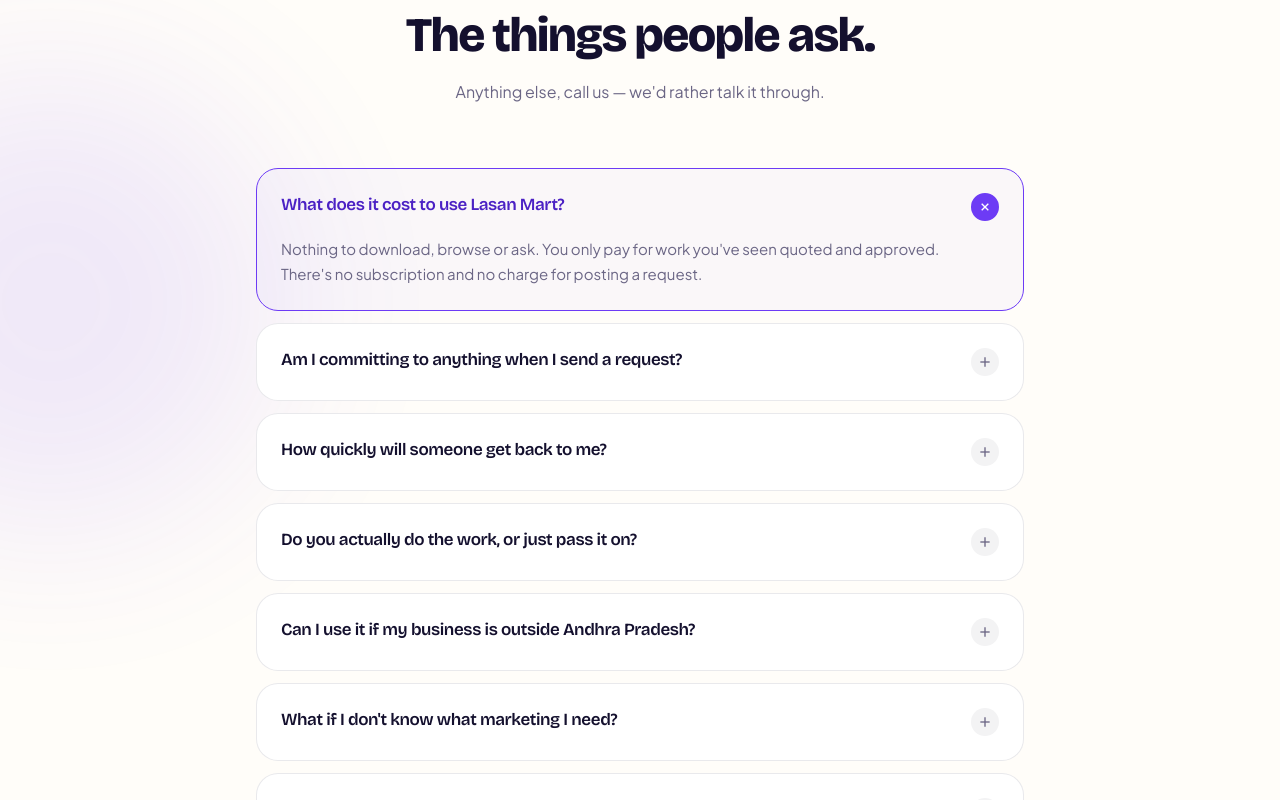
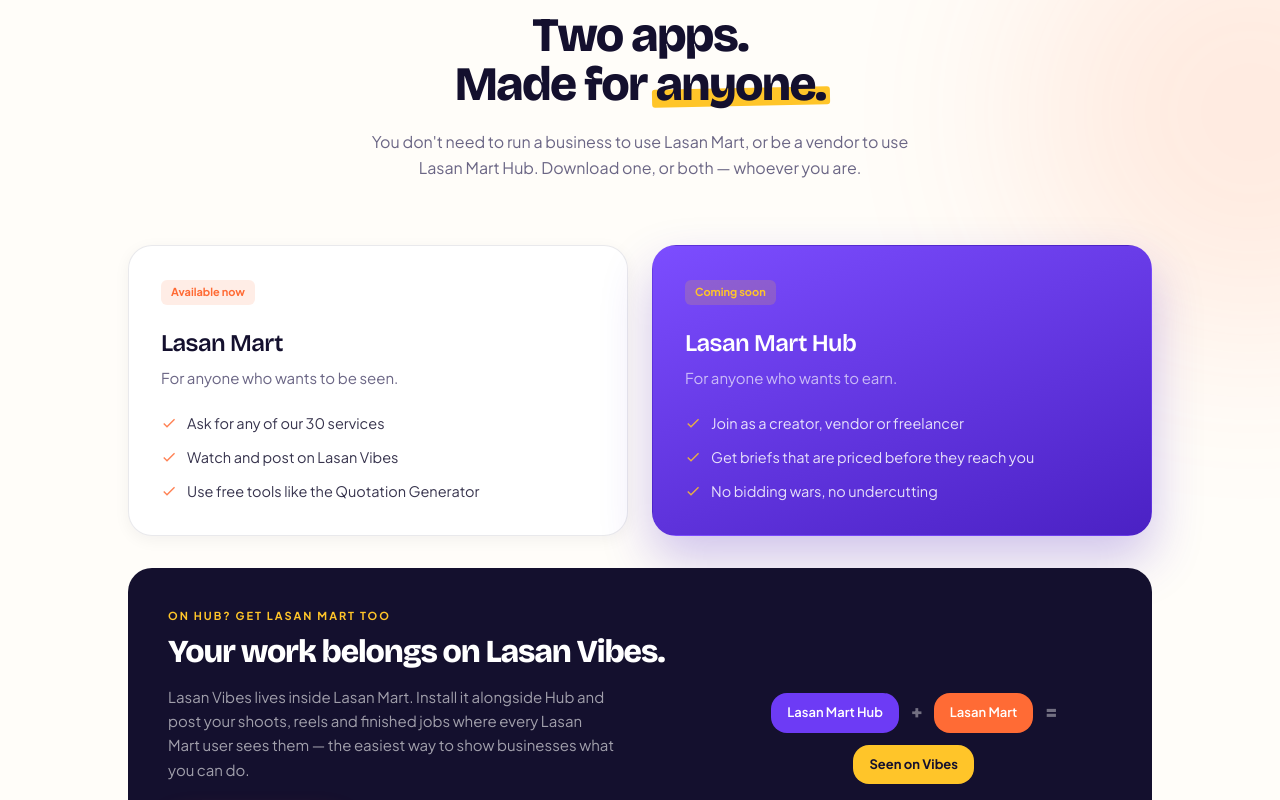
Before and after one commit to lasanlabs22-design/LASANMART_WEBSITE, a Next.js app: page / in a window 1280 px wide. Shown: the part 6600-7400 px from the top of the page. Built offline with nearby package versions, Linux system fonts and the light colour scheme.

Commit message:
Fix: Minor Fix for Lasan Vibes Intro

```diff
--- a/app/page.tsx
+++ b/app/page.tsx
@@ -902,6 +902,200 @@
         </div>
       </section>
 
+      {/* ==================== BOTH APPS ==================== */}
+      <section id="apps" className="relative py-28 px-5 overflow-hidden">
+        <div
+          className="blob drift"
+          style={{
+            width: 420,
+            height: 420,
+            top: "5%",
+            right: "-12%",
+            background: "var(--orange)",
+            opacity: 0.12,
+          }}
+        />
+
+        <div className="relative max-w-5xl mx-auto">
+          <Reveal>
+            <p
+              className="eyebrow text-center"
+              style={{ color: "var(--orange)" }}
+            >
+              Open to everyone
+            </p>
+            <h2
+              className="display text-center mt-4"
+              style={{ fontSize: "clamp(30px, 5vw, 48px)" }}
+            >
+              Two apps.
+              <br />
+              Made for <span className="marker">anyone.</span>
+            </h2>
+            <p
+              className="text-center mt-5 text-[16px] max-w-xl mx-auto leading-relaxed"
+              style={{ color: "var(--muted)" }}
+            >
+              You don&apos;t need to run a business to use Lasan Mart, or be a
+              vendor to use Lasan Mart Hub. Download one, or both — whoever you
+              are.
+            </p>
+          </Reveal>
+
+          <div className="grid md:grid-cols-2 gap-6 mt-16">
+            {[
+              {
+                name: "Lasan Mart",
+                tag: "Available now",
+                line: "For anyone who wants to be seen.",
+                points: [
+                  "Ask for any of our 30 services",
+                  "Watch and post on Lasan Vibes",
+                  "Use free tools like the Quotation Generator",
+                ],
+                dark: false,
+              },
+              {
+                name: "Lasan Mart Hub",
+                tag: "Coming soon",
+                line: "For anyone who wants to earn.",
+                points: [
+                  "Join as a creator, vendor or freelancer",
+                  "Get briefs that are priced before they reach you",
+                  "No bidding wars, no undercutting",
+                ],
+                dark: true,
+              },
+            ].map((app, i) => (
+              <Reveal key={app.name} delay={i * 0.1}>
+                <div
+                  className="rounded-[24px] p-8 h-full tilt"
+                  style={{
+                    background: app.dark
+                      ? "linear-gradient(160deg,#7C4DFF,#4B21C4)"
+                      : "#fff",
+                    border: app.dark
+                      ? "1px solid transparent"
+                      : "1px solid var(--line)",
+                    boxShadow: app.dark
+                      ? "0 24px 50px rgba(75,33,196,0.26)"
+                      : "0 4px 16px rgba(20,16,46,0.05)",
+                  }}
+                >
+                  <span
+                    className="inline-block text-[11px] font-bold px-2.5 py-1 rounded-md"
+                    style={{
+                      background: app.dark
+                        ? "rgba(255,197,41,0.18)"
+                        : "rgba(255,107,53,0.12)",
+                      color: app.dark ? "var(--yellow)" : "var(--orange)",
+                    }}
+                  >
+                    {app.tag}
+                  </span>
+
+                  <h3
+                    className="display-md text-[24px] mt-5"
+                    style={{ color: app.dark ? "#fff" : "var(--ink)" }}
+                  >
+                    {app.name}
+                  </h3>
+                  <p
+                    className="text-[15px] mt-1.5"
+                    style={{
+                      color: app.dark
+                        ? "rgba(255,255,255,0.65)"
+                        : "var(--muted)",
+                    }}
+                  >
+                    {app.line}
+                  </p>
+
+                  <ul className="space-y-3 mt-6">
+                    {app.points.map((p) => (
+                      <li
+                        key={p}
+                        className="flex items-start gap-2.5 text-[14.5px]"
+                        style={{
+                          color: app.dark ? "#fff" : "var(--ink)",
+                          opacity: 0.85,
+                        }}
+                      >
+                        <svg
+                          viewBox="0 0 24 24"
+                          fill={app.dark ? "var(--yellow)" : "var(--orange)"}
+                          className="w-4 h-4 shrink-0 mt-0.5"
+                        >
+                          <path d="M9 16.2 4.8 12l-1.4 1.4L9 19 21 7l-1.4-1.4L9 16.2Z" />
+                        </svg>
+                        {p}
+                      </li>
+                    ))}
+                  </ul>
+                </div>
+              </Reveal>
+            ))}
+          </div>
+
+          {/* Hub members should grab Mart too — that's where Vibes lives */}
+          <Reveal delay={0.2}>
+            <div
+              className="rounded-[24px] p-8 md:p-10 mt-8 grid md:grid-cols-[1.3fr_1fr] gap-8 items-center"
+              style={{ background: "var(--ink)" }}
+            >
+              <div>
+                <p className="eyebrow" style={{ color: "var(--yellow)" }}>
+                  On Hub? Get Lasan Mart too
+                </p>
+                <h3
+                  className="display text-white mt-3"
+                  style={{ fontSize: "clamp(24px, 3.4vw, 32px)" }}
+                >
+                  Your work belongs on Lasan Vibes.
+                </h3>
+                <p className="text-white/60 text-[15px] leading-relaxed mt-4 max-w-md">
+                  Lasan Vibes lives inside Lasan Mart. Install it alongside Hub
+                  and post your shoots, reels and finished jobs where every
+                  Lasan Mart user sees them — the easiest way to show
+                  businesses what you can do.
+                </p>
+                <div className="mt-7">
+                  <StoreButton />
+                </div>
+              </div>
+
+              <div className="flex flex-wrap items-center justify-center gap-3">
+                {[
+                  { label: "Lasan Mart Hub", c: "var(--violet)" },
+                  { label: "Lasan Mart", c: "var(--orange)" },
+                ].map((chip, i) => (
+                  <div key={chip.label} className="flex items-center gap-3">
+                    {i > 0 && (
+                      <span className="display text-[22px] text-white/40">
+                        +
+                      </span>
+                    )}
+                    <span
+                      className="px-4 py-2.5 rounded-2xl text-[13px] font-semibold text-white"
+                      style={{ background: chip.c }}
+                    >
+                      {chip.label}
+                    </span>
+                  </div>
+                ))}
+                <span className="display text-[22px] text-white/40">=</span>
+                <span
+                  className="px-4 py-2.5 rounded-2xl text-[13px] font-bold"
+                  style={{ background: "var(--yellow)", color: "var(--ink)" }}
+                >
+                  Seen on Vibes
+                </span>
+              </div>
+            </div>
+          </Reveal>
+        </div>
+      </section>
+
       {/* ==================== FAQ ==================== */}
       <section id="faq" className="relative py-28 px-5 overflow-hidden">
         <div
--- a/components/Faq.tsx
+++ b/components/Faq.tsx
@@ -34,7 +34,7 @@
   },
   {
     q: "What is Lasan Mart Hub, and should I be on it?",
-    a: "Lasan Mart Hub is the other side of the same business. If you provide services — you're a creator, run a printing or hoarding business, or freelance as a photographer, editor or marketer — that's the app for you. Businesses looking to buy marketing want Lasan Mart.",
+    a: "Lasan Mart Hub is the other side of the same business. If you provide services — you're a creator, run a printing or hoarding business, or freelance as a photographer, editor or marketer — that's where you get work. Both apps are open to anyone, though, and many people use both: install Lasan Mart alongside Hub to post your work on Lasan Vibes, where every Lasan Mart user can see it.",
   },
   {
     q: "How does a partner get work through you?",
```
